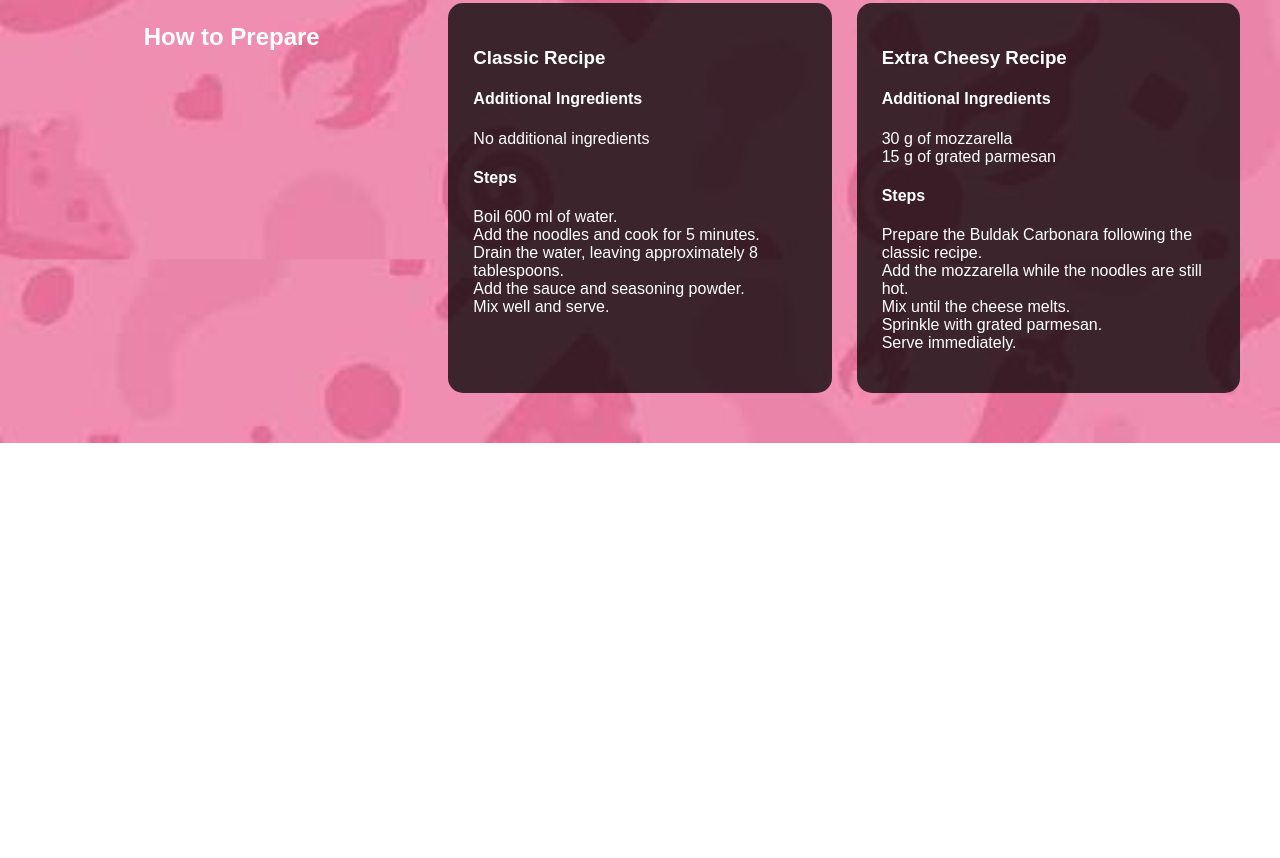
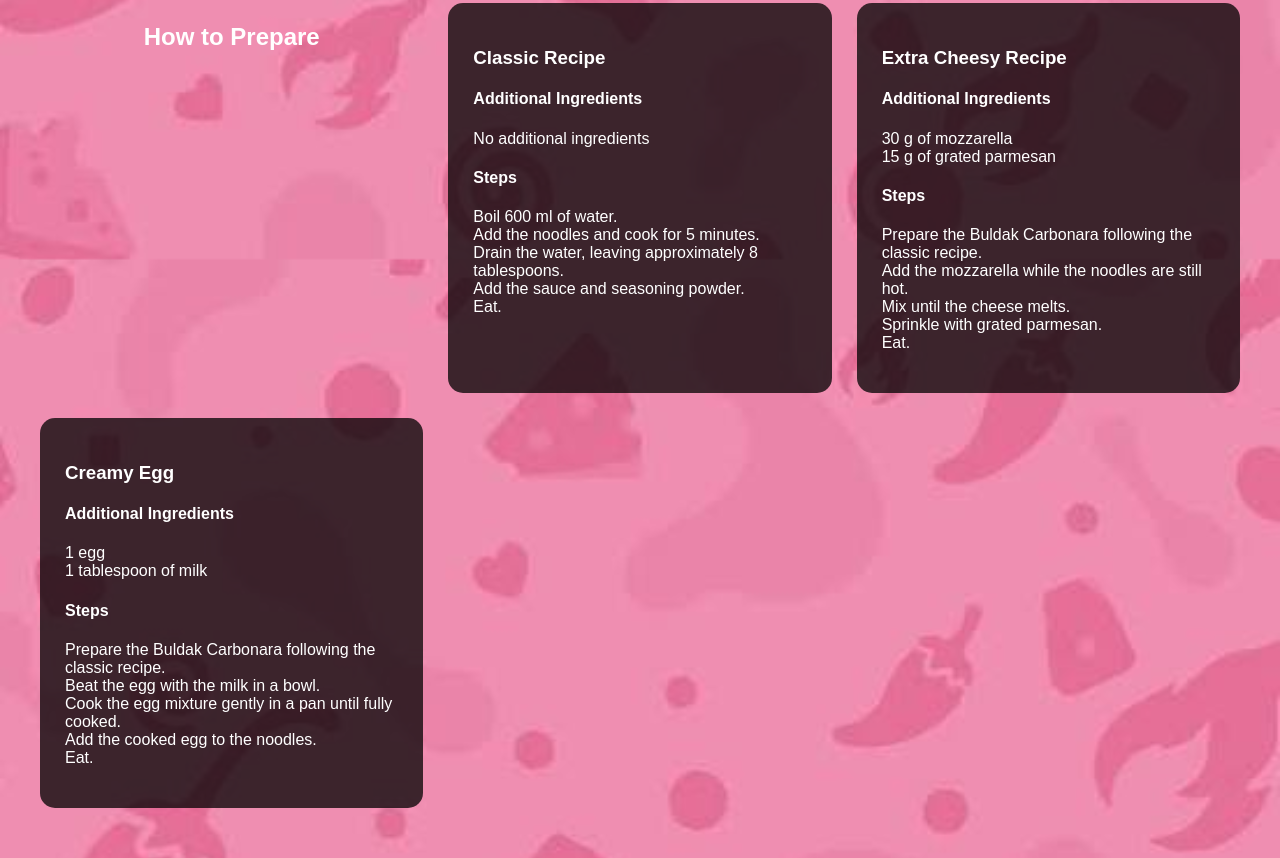
Before and after one commit to presentgaming/buldak-website, a plain HTML site: page carbonara.html in a window 1280 px wide. Shown: the part 761-1619 px from the top of the page. Before the commit the page ends 1204 px from the top, so only its background shows below. Drawn offline with Linux system fonts and the light colour scheme.

Commit message:
Add files via upload

```diff
--- a/carbonara.html
+++ b/carbonara.html
@@ -51,7 +51,7 @@
             <li>Add the noodles and cook for 5 minutes.</li>
             <li>Drain the water, leaving approximately 8 tablespoons.</li>
             <li>Add the sauce and seasoning powder.</li>
-            <li>Mix well and serve.</li>
+            <li>Eat.</li>
         </ul>
     </div>
 
@@ -71,10 +71,33 @@
         <li>Add the mozzarella while the noodles are still hot.</li>
         <li>Mix until the cheese melts.</li>
         <li>Sprinkle with grated parmesan.</li>
-        <li>Serve immediately.</li>
+        <li>Eat.</li>
     </ul>
 
 </div>
+
+<div class="recipe">
+
+    <h3>Creamy Egg</h3>
+
+    <h4>Additional Ingredients</h4>
+    <ul>
+        <li>1 egg</li>
+        <li>1 tablespoon of milk</li>
+
+    </ul>
+
+    <h4>Steps</h4>
+    <ul>
+        <li>Prepare the Buldak Carbonara following the classic recipe.</li>
+        <li>Beat the egg with the milk in a bowl.</li>
+        <li>Cook the egg mixture gently in a pan until fully cooked.</li>
+        <li>Add the cooked egg to the noodles.</li>
+        <li>Eat.</li>
+    </ul>
+
+</div>
+
 
 
 </section>
```
